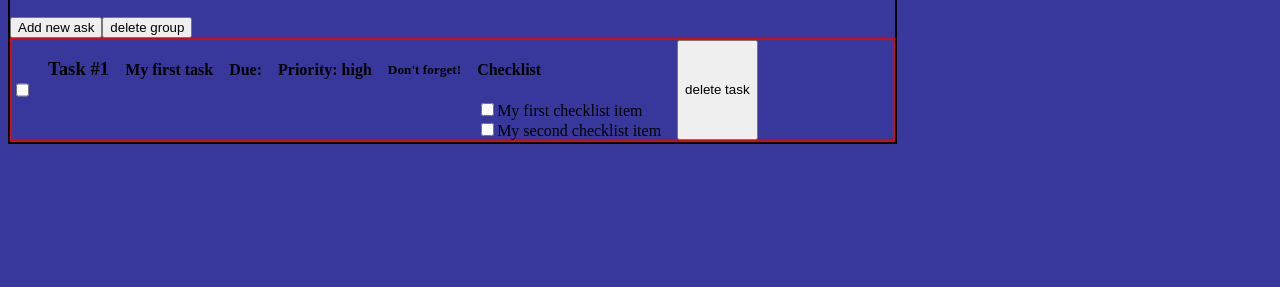
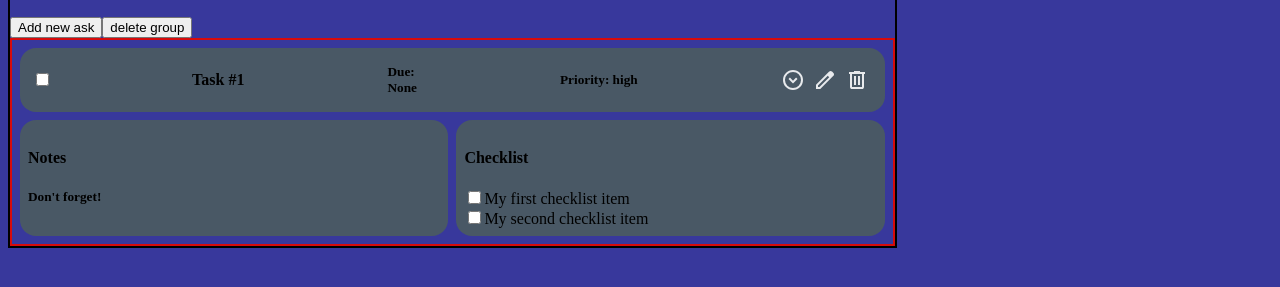
Before and after one commit to DK32093/Todo-List, a website built with webpack: page src/template.html in a window 1280 px wide. Shown: the part 317-604 px from the top of the page. Built offline with nearby package versions, Linux system fonts and the light colour scheme; files whose address does not match are found by name.

Commit message:
Begin task card styling

```diff
--- a/src/classes.js
+++ b/src/classes.js
@@ -47,10 +47,9 @@ class toDoGroup {
 
 class toDoTask {
     static index = 0;
-    constructor(taskTitle, desctiption, priority) {
+    constructor(taskTitle, priority) {
         this.taskTitle = taskTitle;
-        this.description = desctiption;
-        this.dueDate = "";
+        this.dueDate = "None";
         this.priority = priority;
         this.notes = "";
         this.checklist = [];
@@ -88,7 +87,7 @@ class toDoTask {
 function createDefaultCollection(name) {
     const collection1 = new collection(name);
     const group = new toDoGroup("General", "My general tasks")
-    const task = new toDoTask("Task #1", "My first task", "high")
+    const task = new toDoTask("Task #1", "high")
     task.addChecklistItem("My first checklist item");
     task.addChecklistItem("My second checklist item");
     task.addNotes("Don't forget!")
--- a/src/display.js
+++ b/src/display.js
@@ -3,6 +3,11 @@
 import { collection, defaultLibrary, toDoGroup, toDoTask} from "./classes.js"
 import { createTaskForm } from "./forms.js";
 import collectionSVG from "./assets/Collection.svg"
+import deleteSVG from "./assets/delete.svg"
+import expandSVG from "./assets/expand.svg"
+import editSVG from "./assets/edit.svg"
+
+// Collections
 
 function displayCollection(collection) {
     const groupDisplay = document.querySelector(".groupDisplay");
@@ -16,8 +21,8 @@ function displayCollection(collection) {
     deleteCollectionButton.addEventListener("click", () => {
         if (confirm("Are you sure you want to delete this collection?")) {
             collectionArray.splice(collectionArray.findIndex(c => c.index === collectionInd), 1) // remove from array
-            collection = null // allow garbage collection
-            createCollectionMenu(collectionArray); // remove from menu
+            collection = null; // allow garbage collection
+            createCollectionMenu(collectionArray); // update menu
             if (collectionArray.length > 0) {
                     displayCollection(collectionArray[0])
                     return
@@ -35,6 +40,35 @@ function displayCollection(collection) {
         groupDisplay.append(createGroupCard(group, collectionInd))
     });
 }
+
+function newCollectionFromForm() {
+    const collectionInput = document.querySelector("#collectionName")
+    const collectionName = collectionInput.value
+    const newCollection = new collection(collectionName);
+    defaultLibrary.addCollection(newCollection);
+    createCollectionMenu(defaultLibrary.collectionArray)
+    displayCollection(newCollection)
+}
+
+function createCollectionMenu(collectionArray) {
+    const collectionMenu = document.querySelector("#collectionMenu");
+    collectionMenu.innerHTML = "";
+    collectionArray.forEach(c => {
+        const newItem = document.createElement("div");
+        const title = document.createElement("div")
+        const svg = document.createElement("img");
+        newItem.setAttribute("class", "collectionMenuItem");
+        title.innerHTML = c.name;
+        svg.setAttribute("src", collectionSVG)
+        newItem.append(svg, title)
+        collectionMenu.append(newItem);
+        newItem.addEventListener("click", () => {
+            displayCollection(c)
+        })
+    })
+}
+
+// Groups
 
 function createGroupCard(group, collectionInd) {
     const groupInd = group.index;
@@ -64,27 +98,55 @@ function createGroupCard(group, collectionInd) {
     groupDeleteButton.setAttribute("class", "groupDeleteButton");
     groupDeleteButton.innerText = "delete group"
     groupDeleteButton.addEventListener("click", () => {
-        const collection = defaultLibrary.collectionArray.find(collection => collection.index === collectionInd);
-        const groupList = collection.groupArray
-        groupList.splice(groupList.findIndex(g => g.index === groupInd), 1)
-        group = null;
-        displayCollection(collection)
+        if (confirm("Are you sure you want to delete this group?")) {
+            const collection = defaultLibrary.collectionArray.find(collection => collection.index === collectionInd);
+            const groupList = collection.groupArray
+            groupList.splice(groupList.findIndex(g => g.index === groupInd), 1)
+            group = null;
+            displayCollection(collection)
+        }
     })
     return groupCard
 }
 
+function newGroupFromForm() {
+    const groupTitle = document.querySelector("#groupTitle").value
+    const subTitle = document.querySelector("#subTitle").value
+    const selectColl = document.querySelector("#selectColl")
+    const collectionChoice = selectColl.options[selectColl.selectedIndex]
+    const ind = parseInt(collectionChoice.getAttribute("index"))
+    const collection  = defaultLibrary.collectionArray.find(collection => collection.index === ind);
+    const group = new toDoGroup(groupTitle, subTitle)
+    collection.addGroup(group)
+    displayCollection(collection)
+}
+
+// Tasks
+
 function createTaskCard(task, collectionInd) {
     const taskCard = document.createElement("div");
+    // basic view elements
+    const basicView = document.createElement("div");
     const taskCheck = document.createElement("input")
-    const taskTitle = document.createElement("h3");
-    const description = document.createElement("h4");
-    const dueDate = document.createElement("h4");
-    const priority = document.createElement("h4");
+    const taskTitle = document.createElement("h4");
+    const dueDate = document.createElement("h5");
+    const priority = document.createElement("h5");
+    const taskButtonsDiv = document.createElement("div");
+    const expandButton = document.createElement("img");
+    const editButton = document.createElement("img");
+    const deleteButton = document.createElement("img");
+    // detailed view elements
+    const taskDetails = document.createElement("div")
+    const notesDiv = document.createElement("div")
+    const notesTitle = document.createElement("h4")
     const notes = document.createElement("h5");
     const checkDiv = document.createElement("div");
     const checkTitle = document.createElement("h4")
     const checkList = task.checklist
-    const deleteButton = document.createElement("button")
+    // basic view params
+    taskTitle.innerText = task.taskTitle;
+    dueDate.innerText = "Due:\n" + task.dueDate
+    priority.innerText = "Priority: " + task.priority
     Object.assign(taskCheck, {
         type: "checkbox",
         name: "taskCheck",
@@ -97,23 +159,9 @@ function createTaskCard(task, collectionInd) {
         }
         taskCard.classList.remove("crossed");
     });
-    taskTitle.innerText = task.taskTitle;
-    description.innerText = task.description;
-    dueDate.innerText = "Due: " + task.dueDate
-    priority.innerText = "Priority: " + task.priority
-    notes.innerText = task.notes
-    checkTitle.innerText = "Checklist"
-    checkDiv.append(checkTitle)
-    checkDiv.setAttribute("class", "checkDiv")
-    taskCard.append(taskCheck, taskTitle, description, dueDate, priority, notes, checkDiv, deleteButton)
-    taskCard.setAttribute("class", "taskCard")
-    if (checkList) {
-        checkList.forEach(item => {
-            checkDiv.append(createCheckItem(item))
-        })
-    }
-    deleteButton.setAttribute("class", "deleteButton");
-    deleteButton.innerText = "delete task"
+    expandButton.setAttribute("src", expandSVG)
+    editButton.setAttribute("src", editSVG)
+    deleteButton.setAttribute("src", deleteSVG)
     deleteButton.addEventListener("click", () => {
         const collection = defaultLibrary.collectionArray.find(collection => collection.index === collectionInd);
         const group = collection.groupArray.find(group => group.index === task.groupID)
@@ -122,6 +170,31 @@ function createTaskCard(task, collectionInd) {
         task = null;
         displayCollection(collection)
     })
+    // detailed view params
+    notesTitle.innerText = "Notes"
+    notes.innerText = task.notes
+    checkTitle.innerText = "Checklist"
+    // Classes
+    taskCard.setAttribute("class", "taskCard")
+    basicView.setAttribute("class", "basicView")
+    taskButtonsDiv.setAttribute("class", "taskButtonDiv")
+    deleteButton.setAttribute("class", "deleteButton");
+    taskDetails.setAttribute("class", "taskDetails")
+    notesDiv.setAttribute("class", "notesDiv")
+    checkDiv.setAttribute("class", "checkDiv")
+    // Append elements
+    taskButtonsDiv.append(expandButton, editButton, deleteButton)
+    basicView.append(taskCheck, taskTitle, dueDate, priority, taskButtonsDiv)
+    notesDiv.append(notesTitle, notes)
+    checkDiv.append(checkTitle)
+    if (checkList) {
+        checkList.forEach(item => {
+            checkDiv.append(createCheckItem(item))
+        })
+    };
+    taskDetails.append(notesDiv, checkDiv)
+    taskCard.append(basicView, taskDetails)
+
     return taskCard
 }
 
@@ -149,12 +222,11 @@ function createCheckItem(item) {
 
 function newTaskFromForm(groupInd, collectionInd) {
     const taskTitle = document.querySelector("#taskTitle").value
-    const description = document.querySelector("#description").value
     const dueDate = document.querySelector("#dueDate").value
     const priority= document.querySelector("#priority").value
     const notes = document.querySelector("#notes").value
     const checkList = document.querySelectorAll('input[name="newCheckInput"]')
-    const task = new toDoTask(taskTitle, description, priority)
+    const task = new toDoTask(taskTitle, priority)
     task.setDate(dueDate);
     task.addNotes(notes);
     checkList.forEach(input => {
@@ -166,55 +238,4 @@ function newTaskFromForm(groupInd, collectionInd) {
     displayCollection(collection)
 }
 
-function newGroupFromForm() {
-    const groupTitle = document.querySelector("#groupTitle").value
-    const subTitle = document.querySelector("#subTitle").value
-    const selectColl = document.querySelector("#selectColl")
-    const collectionChoice = selectColl.options[selectColl.selectedIndex]
-    const ind = parseInt(collectionChoice.getAttribute("index"))
-    const collection  = defaultLibrary.collectionArray.find(collection => collection.index === ind);
-    const group = new toDoGroup(groupTitle, subTitle)
-    collection.addGroup(group)
-    displayCollection(collection)
-}
-
-function newCollectionFromForm() {
-    const collectionInput = document.querySelector("#collectionName")
-    const collectionName = collectionInput.value
-    const newCollection = new collection(collectionName);
-    defaultLibrary.addCollection(newCollection);
-    createCollectionMenu(defaultLibrary.collectionArray)
-    displayCollection(newCollection)
-}
-
-function createCollectionMenu(collectionArray) {
-    const collectionMenu = document.querySelector("#collectionMenu");
-    collectionMenu.innerHTML = "";
-    collectionArray.forEach(c => {
-        const newItem = document.createElement("div");
-        const title = document.createElement("div")
-        const svg = document.createElement("img");
-        newItem.setAttribute("class", "collectionMenuItem");
-        title.innerHTML = c.name;
-        svg.setAttribute("src", collectionSVG)
-        newItem.append(svg, title)
-        collectionMenu.append(newItem);
-        newItem.addEventListener("click", () => {
-            displayCollection(c)
-        })
-    })
-}
-
-// function removeCollectionMenuItem(collectionInd) {
-//     const collectionMenu = document.querySelector("#collectionMenu");
-//     const collectionList = collectionMenu.children;
-//     console.log(collectionList)
-//     Array.from(collectionList).forEach(collection => {
-//         console.log(collection)
-//         if (collection.collectionind === collectionInd) {
-//             collectionMenu.remove(collection)
-//         }
-//     })
-// }
-
 export { newCollectionFromForm, newGroupFromForm, newTaskFromForm, displayCollection, createCollectionMenu }
--- a/src/styles.css
+++ b/src/styles.css
@@ -2,7 +2,7 @@ body {
     background-color: rgb(56, 56, 156);
 }
 
-button {
+button, .deleteButton, .editButton, .expandButton {
     cursor: pointer;
 }
 
@@ -30,15 +30,46 @@ button {
     border: solid 2px black;
 }
 
+/*Tasks*/
+
 .taskCard {
+    border: solid 2px rgb(215, 11, 11);
+    overflow: hidden;
+}
+
+.basicView {
     display: flex;
-    gap: 1rem;
-    border: solid 2px rgb(215, 11, 11);
+    justify-content: space-between;
+    align-items: center;
+    margin: 0.5rem;
+}
+
+.basicView > * {
+    margin: 0.5rem;
+}
+
+.taskButtonDiv {
+    display: flex;
+    gap: 0.5rem;
+}
+
+.taskDetails {
+    display: grid;
+    grid-template-columns: 1fr 1fr;
+    gap: 0.5rem;
+    margin: 0.5rem;
+    -display: none;
+}
+
+.notesDiv, .checkDiv, .basicView {
+    background-color: rgb(73, 88, 101);
+    border-radius: 1rem;
+    padding: 0.5rem;
 }
 
 .crossed{
     text-decoration: line-through;
-    }
+}
 
 form {
     display: flex;
```
Also changed, not shown: src/forms.js (+10 -22 lines), src/assets/delete.svg (added), src/assets/edit.svg (added), src/assets/expand.svg (added), src/assets/retract.svg (added), 4 other files.
